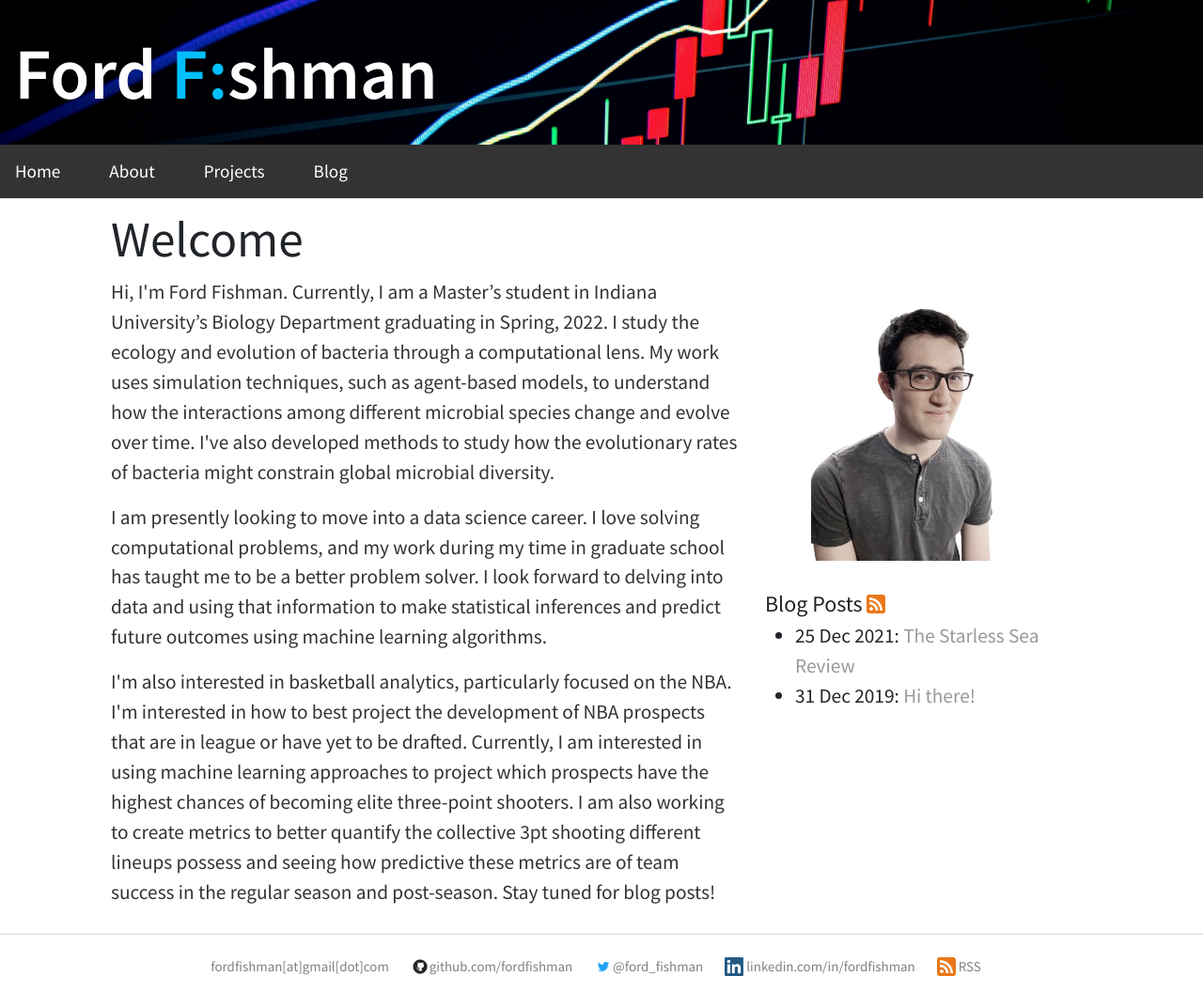
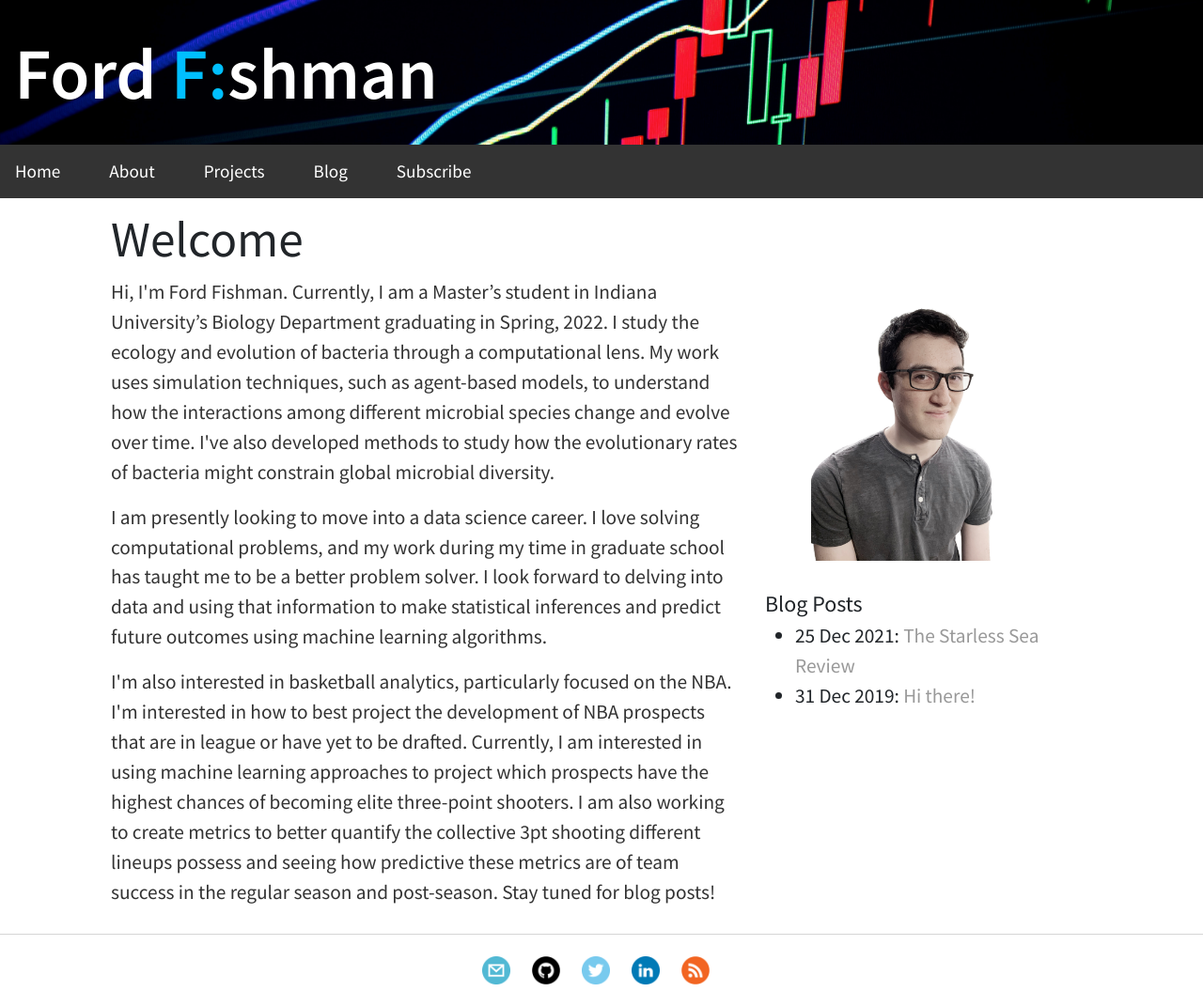
Before and after one commit to fordfishman/fordfishman.github.io, a Jekyll site: the page built from index.html, in a window 1280 px wide. Shown: the whole page at 94% size. Built offline with Jekyll 4.4.1, drawn with Linux system fonts in a browser that asks for light colours; comment, search, counter and statistics services are not loaded.

Commit message:
new contact icons

```diff
--- a/_layouts/default.html
+++ b/_layouts/default.html
@@ -12,6 +12,7 @@
     <!-- link to stylesheets -->
     <link rel="preconnect" href="https://fonts.googleapis.com">
     <link rel="preconnect" href="https://fonts.gstatic.com" crossorigin>
+    <link href="//cdn-images.mailchimp.com/embedcode/classic-10_7_dtp.css" rel="stylesheet" type="text/css">
     <link href="https://fonts.googleapis.com/css2?family=Source+Sans+Pro:ital,wght@0,400;0,600;1,400&display=swap" rel="stylesheet">
     <link rel="stylesheet" type="text/css" href="/css/bootstrap.min.css">
     <link rel="stylesheet" type="text/css" href="/css/main.css">
@@ -38,6 +39,7 @@
             <li><a href="/projects/">Projects</a></li>
             <!-- <li><a href="/resume/">Resume</a></li> -->
             <li><a href="/blog/">Blog</a></li>
+            <li><a href="/subscribe/">Subscribe</a></li>
         </ul>
     </nav>
     <div class="container">
@@ -52,20 +54,20 @@
                     <br>
                     <ul>
                         <li>
-                            <a href="mailto:fordfishman@gmail.com">fordfishman[at]gmail[dot]com</a>
+                            <a href="mailto:fordfishman@gmail.com"><span class="icon-mail"></span></a>
                         </li>
                         <li>
                             <!-- <svg class="icon-github"><use xlink:href="#icon-github"></use></svg><a href="https://github.com/fordfishman">github.com/fordfishman</a> -->
-                            <a href="https://github.com/fordfishman"><span class="icon-github"></span>github.com/fordfishman</a>
+                            <a href="https://github.com/fordfishman"><span class="icon-github"></span></a>
                         </li>
                         <li>
-                            <a href="https://twitter.com/ford_fishman"><span class="icon-twitter"></span>@ford_fishman</a>
+                            <a href="https://twitter.com/ford_fishman"><span class="icon-twitter"></span></a>
                         </li>
                         <li>
-                            <a href="https://www.linkedin.com/in/fordfishman/"><span class="icon-linkedin"></span> linkedin.com/in/fordfishman</a>
+                            <a href="https://www.linkedin.com/in/fordfishman/"><span class="icon-linkedin"></span></a>
                         </li>
                         <li>
-                            <a href="/feed.xml" target="_blank"><span class="icon-rss"></span> RSS</a>
+                            <a href="/feed.xml" target="_blank"><span class="icon-rss"></span></a>
                         </li>
 
                     </ul>
--- a/css/main.css
+++ b/css/main.css
@@ -117,26 +117,26 @@ ul.posts li {
 }
 
 [class^="icon"] {
-  height: 20px;
-  width: 20px;
+  height: 30px;
+  width: 30px;
   position: relative;
-  vertical-align: -2px;
-
+  vertical-align: -5px;
 }
 
-footer [class^="icon"] {
-  vertical-align: -5px;
-
+.icon-mail {
+  content: url('/pics/mail.png');
+  /* display: inline-block; */
 }
 
+
 .icon-twitter {
-  content: url('/pics/twitter.jpg');
+  content: url('/pics/twitter.png');
 
   /* display: inline-block; */
 }
 
 .icon-github {
-  content: url('/pics/github.jpg');
+  content: url('/pics/github.png');
   /* display: inline-block; */
 }
 
--- a/index.html
+++ b/index.html
@@ -42,7 +42,7 @@ title: Ford Fishman
 			<img src="/pics/main_pic.jpeg" class="img-fluid rounded align-middle mx-auto d-block" style="max-width:70%;" alt="mainpic">
 			<br>
 
-			<h4>Blog Posts <a href="/feed.xml" target="_blank"><span class="icon-rss"></span></a></h4>
+			<h4>Blog Posts</h4>
 
 			<ul class="small-posts">
 
```
Also changed, not shown: pics/github.jpg (deleted), pics/github.png (added), pics/linkedin.png, pics/mail.png (added), pics/rss.png, pics/twitter.jpg (deleted), pics/twitter.png (added).
